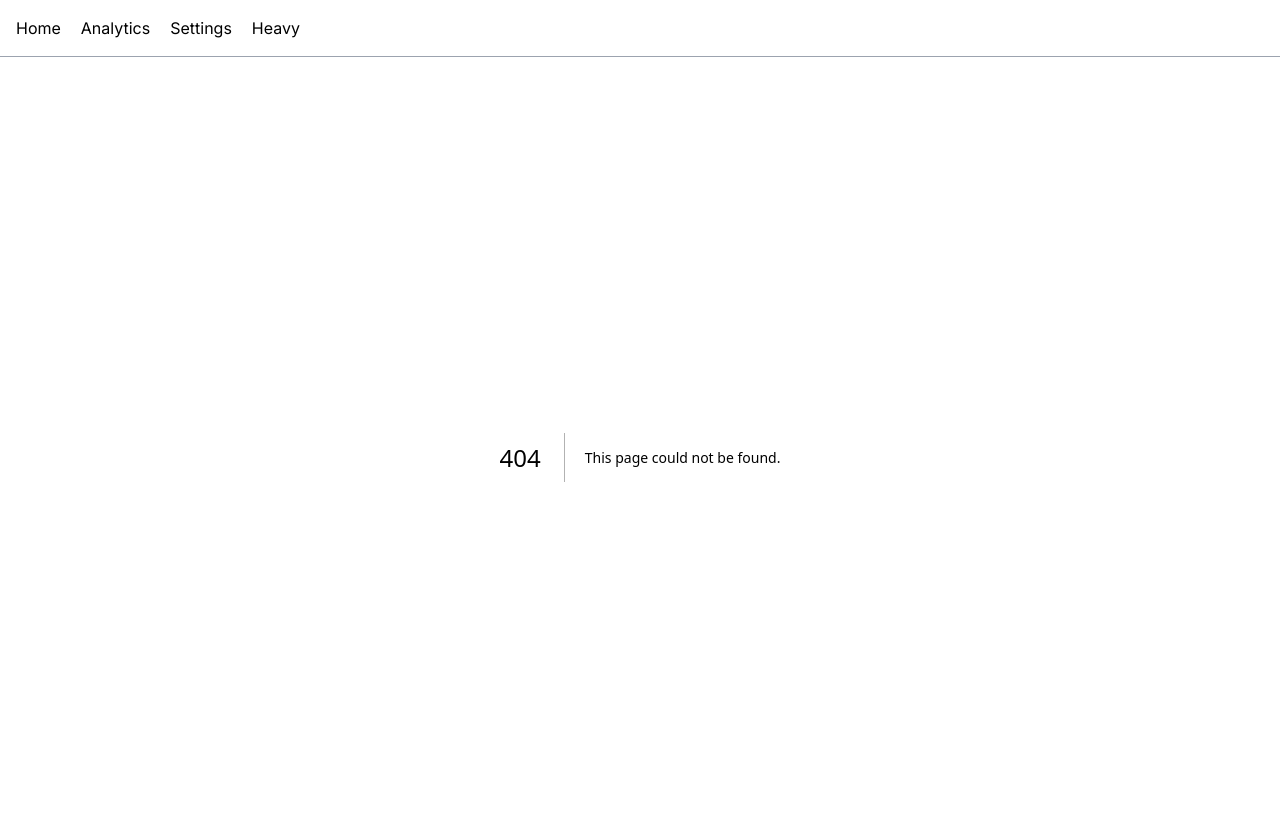
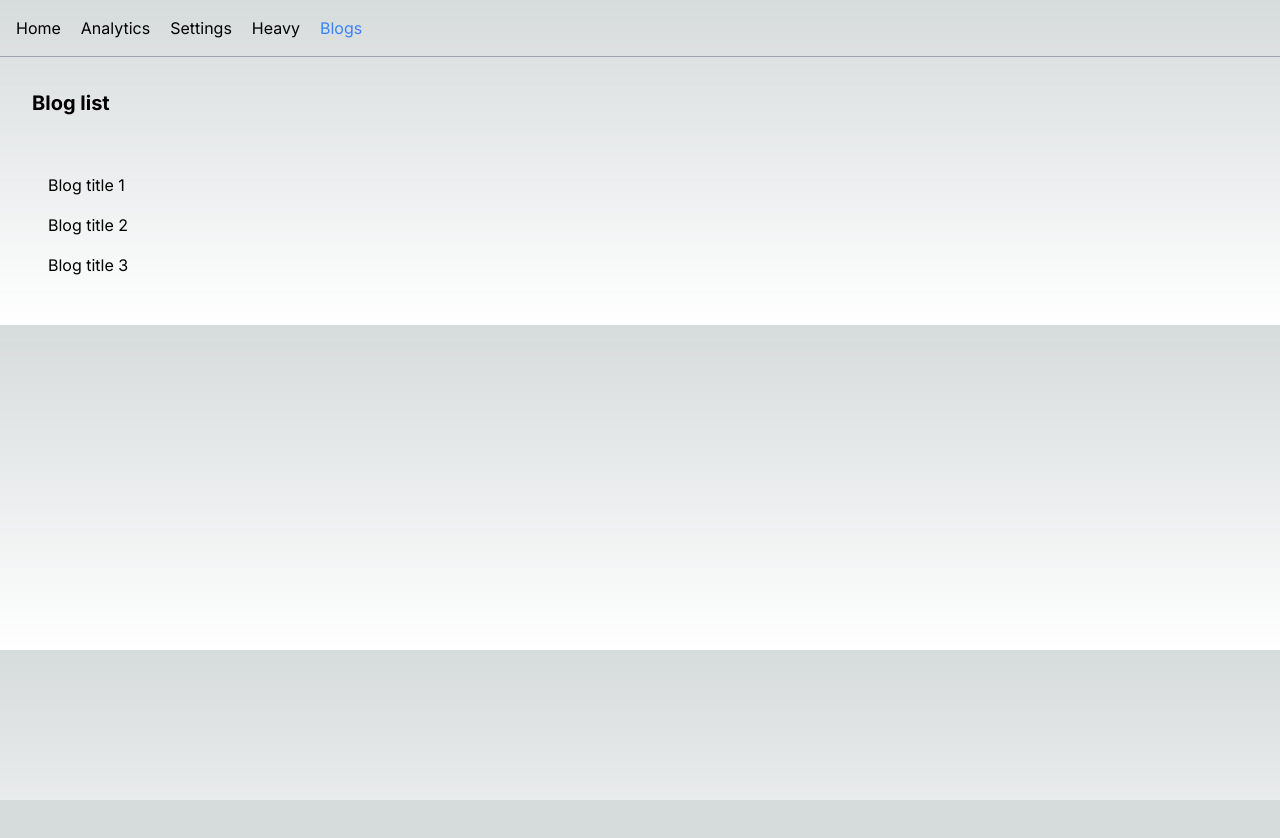
Before and after one commit to marufbroh/mod7-lws-nextjs, a Next.js app: page /blogs in a window 1280 px wide. Before the commit this address had no page. Shown: the top 838 px of the page. After the commit the page ends 800 px from the top, so only its background shows below. Built offline with nearby package versions, Linux system fonts and the light colour scheme.

Commit message:
Dynamic Routes

```diff
--- /dev/null
+++ b/app/blogs/[id]/page.js
@@ -0,0 +1,22 @@
+import blogs from "@/app/data/blogs";
+import React from "react";
+
+export function generateStaticParams() {
+  return blogs.map((blog) => ({
+    id: blog.id,
+  }));
+}
+
+const SingleBlog = ({ params }) => {
+  const { id } = params;
+  const blog = blogs.find((blog) => blog.id === id);
+  const { title, description } = blog;
+  return (
+    <div>
+      <h1>Title: {title}</h1>
+      <p>Description: {description}</p>
+    </div>
+  );
+};
+
+export default SingleBlog;
--- /dev/null
+++ b/app/blogs/page.js
@@ -0,0 +1,21 @@
+import React from "react";
+import blogs from "../data/blogs";
+import BlogItem from "../components/BlogItem";
+import Link from "next/link";
+
+const Blogs = () => {
+  return (
+    <div className="p-8">
+      <h1 className="text-xl font-bold">Blog list</h1>
+      <div className="mt-6 p-4">
+        {blogs.map((blog) => (
+          <Link key={blog.id} href={`/blogs/${blog.id}`}>
+            <BlogItem title={blog.title} />
+          </Link>
+        ))}
+      </div>
+    </div>
+  );
+};
+
+export default Blogs;
--- /dev/null
+++ b/app/components/BlogItem.js
@@ -0,0 +1,7 @@
+import React from "react";
+
+const BlogItem = ({ title }) => {
+  return <div className="mt-4">{title}</div>;
+};
+
+export default BlogItem;
--- /dev/null
+++ b/app/data/blogs.js
@@ -0,0 +1,19 @@
+const blogs = [
+    {
+        id: "1",
+        title: "Blog title 1",
+        description: "Blog description 1",
+    },
+    {
+        id: "2",
+        title: "Blog title 2",
+        description: "Blog description 2",
+    },
+    {
+        id: "3",
+        title: "Blog title 3",
+        description: "Blog description 3",
+    },
+];
+
+export default blogs;
--- a/app/layout.js
+++ b/app/layout.js
@@ -33,6 +33,13 @@ export default function RootLayout({ children }) {
                                 Heavy
                             </CustomLink>
                         </li>
+                        <li>
+                            <CustomLink
+                                path="/blogs"
+                            >
+                                Blogs
+                            </CustomLink>
+                        </li>
                     </ul>
                 </nav>
                 {children}
```
Also changed, not shown: app/dashboard/analytics/page.js (renamed from app/(dashboard)/analytics/page.js), app/dashboard/error.js (renamed from app/(dashboard)/error.js), app/dashboard/layout.js (renamed from app/(dashboard)/layout.js), app/dashboard/settings/page.js (renamed from app/(dashboard)/settings/page.js).
